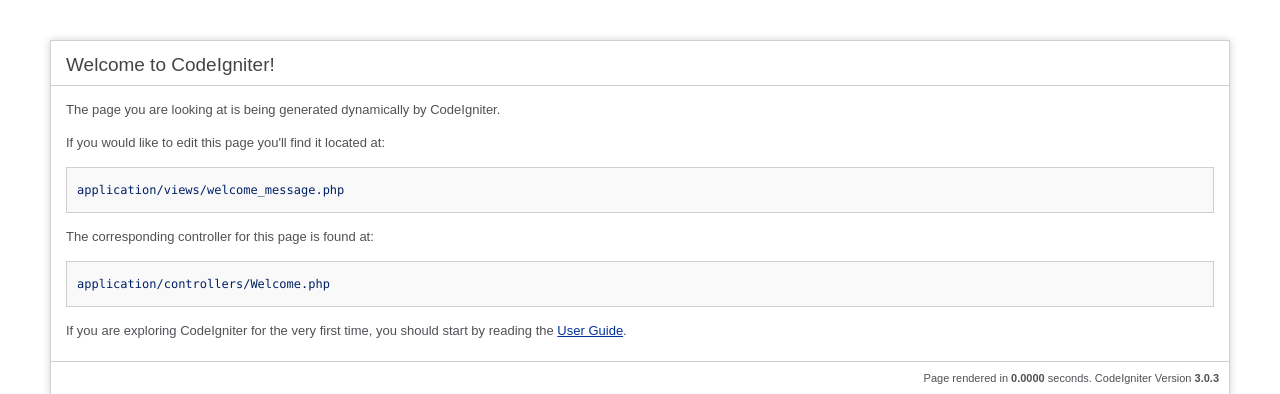
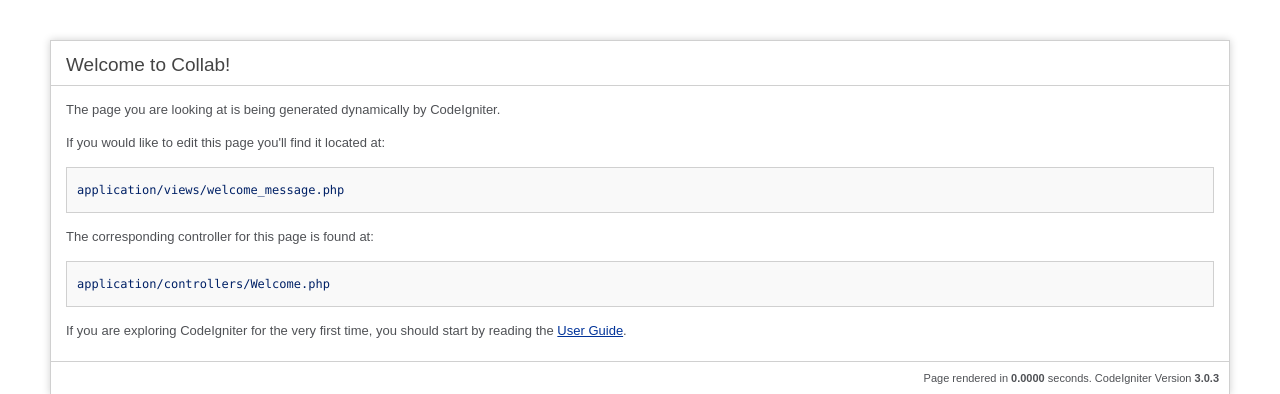
Before and after one commit to coetry/collab, a CodeIgniter app: page /database/ in a window 1280 px wide. Shown: the top 394 px of the page. Run offline with CodeIgniter, Linux system fonts and the light colour scheme.

Commit message:
modified title and header

```diff
--- a/application/views/welcome_message.php
+++ b/application/views/welcome_message.php
@@ -4,7 +4,7 @@ defined('BASEPATH') OR exit('No direct script access allowed');
 <html lang="en">
 <head>
 	<meta charset="utf-8">
-	<title>Welcome to CodeIgniter</title>
+	<title>Welcome to Collab</title>
 
 	<style type="text/css">
 
@@ -68,7 +68,7 @@ defined('BASEPATH') OR exit('No direct script access allowed');
 <body>
 
 <div id="container">
-	<h1>Welcome to CodeIgniter!</h1>
+	<h1>Welcome to Collab!</h1>
 
 	<div id="body">
 		<p>The page you are looking at is being generated dynamically by CodeIgniter.</p>
```
